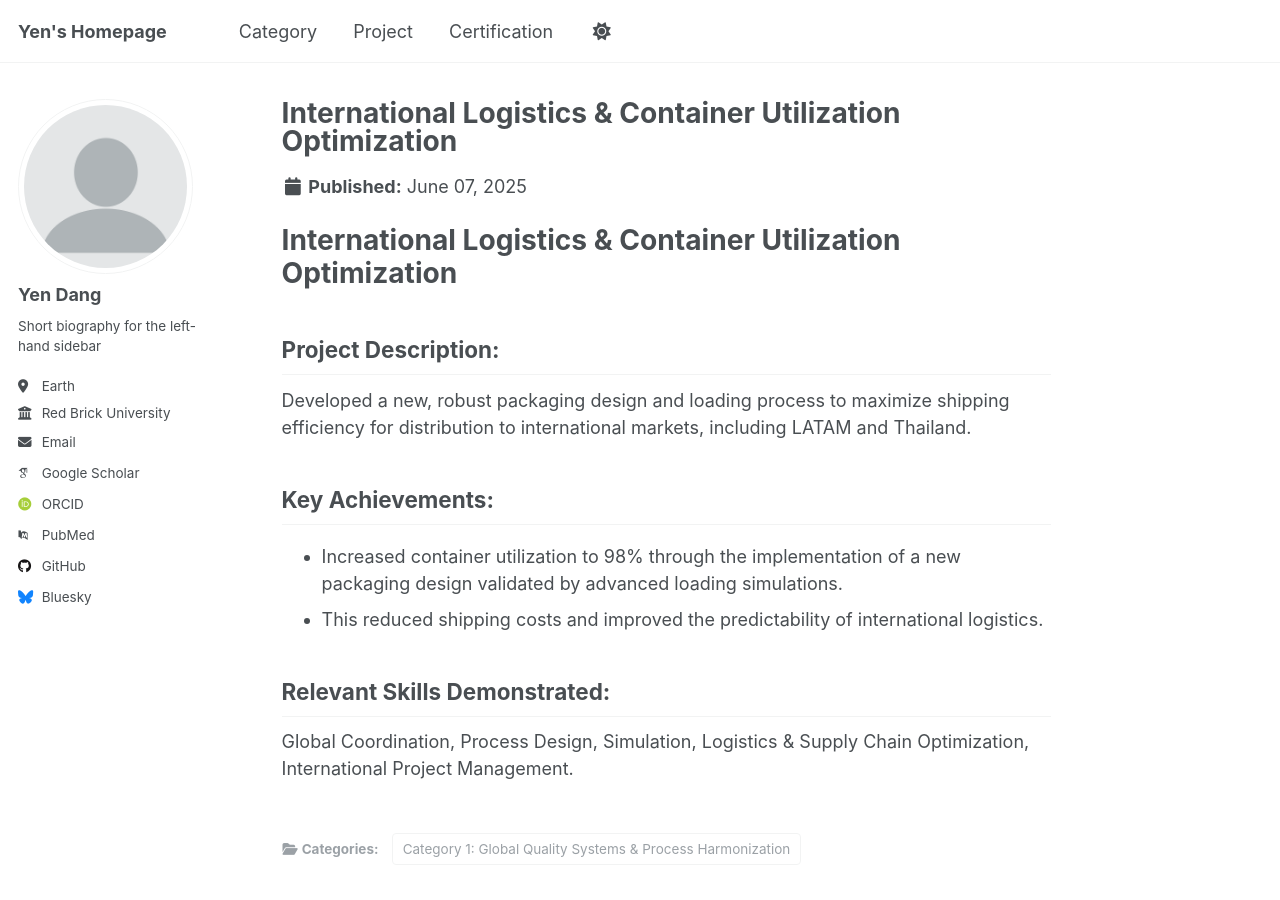
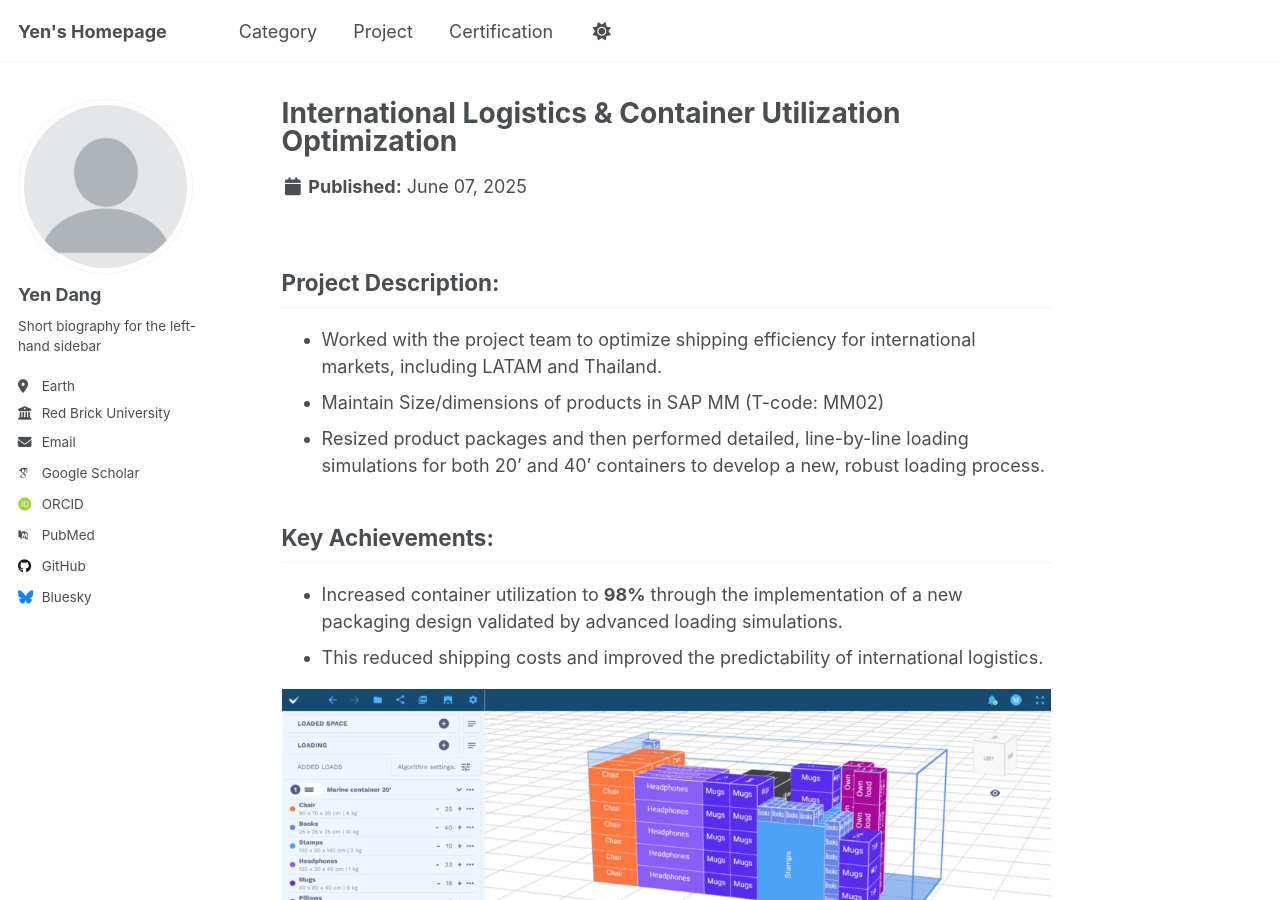
Before and after one commit to yen010390/yen010390.github.io, a Jekyll site: the page built from _project/c01-Utilize-container.md, in a window 1280 px wide and 900 px high. Built offline with Jekyll 4.4.1, drawn with Linux system fonts in a browser that asks for light colours; some web fonts are replaced.

Commit message:
Update c01-Utilize-container.md

```diff
--- a/_project/c01-Utilize-container.md
+++ b/_project/c01-Utilize-container.md
@@ -5,14 +5,17 @@ collection: project
 category: "Category 1: Global Quality Systems & Process Harmonization"
 ---
 
-# International Logistics & Container Utilization Optimization
-
 ## Project Description:
-Developed a new, robust packaging design and loading process to maximize shipping efficiency for distribution to international markets, including LATAM and Thailand.
+- Worked with the project team to optimize shipping efficiency for international markets, including LATAM and Thailand.
+- Maintain Size/dimensions of products in SAP MM (T-code: MM02)
+- Resized product packages and then performed detailed, line-by-line loading simulations for both 20' and 40' containers to develop a new, robust loading process.
 
 ## Key Achievements:
-- Increased container utilization to 98% through the implementation of a new packaging design validated by advanced loading simulations.
+- Increased container utilization to **98%** through the implementation of a new packaging design validated by advanced loading simulations.
 - This reduced shipping costs and improved the predictability of international logistics.
+
+![Container Utilization Optimization](/images/container-load-planning.png)
+
 
 ## Relevant Skills Demonstrated:
 Global Coordination, Process Design, Simulation, Logistics & Supply Chain Optimization, International Project Management.
```
